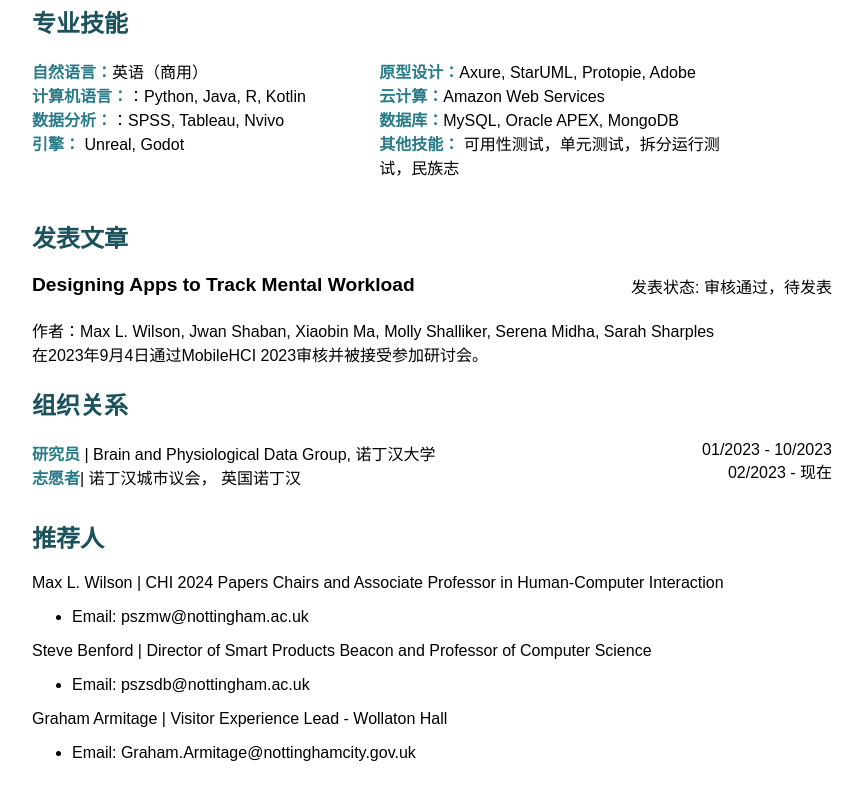
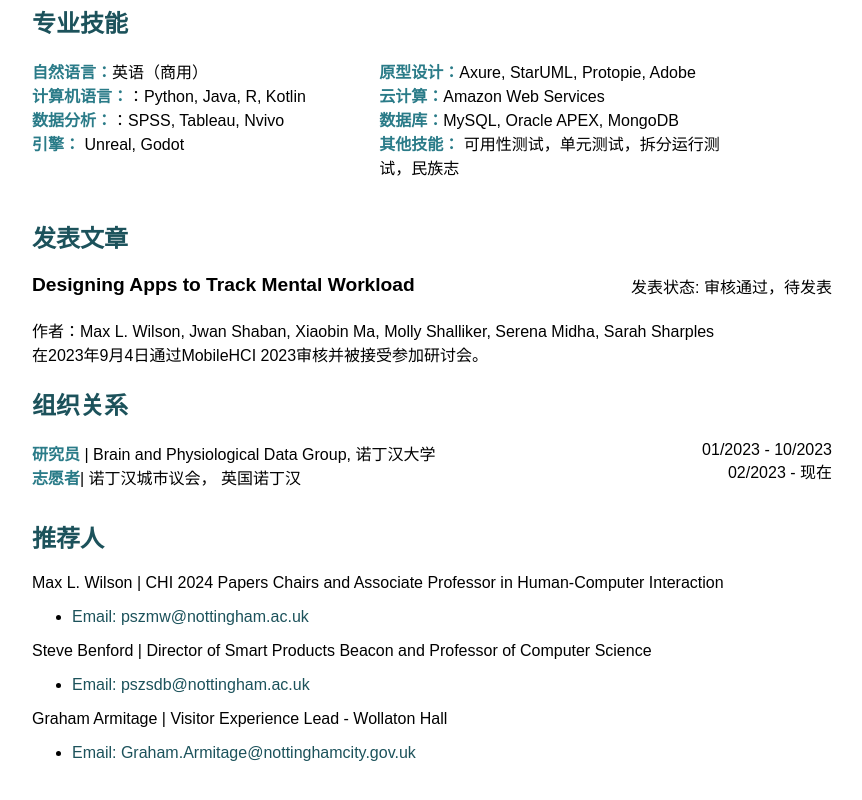
Before and after one commit to BluebowKnight/PersonalResume, a plain HTML site: page index.html in a window 1280 px wide. Shown: the part 1380-2180 px from the top of the page, without its empty margins (208-1070 px from the left). Drawn offline with Linux system fonts and the light colour scheme.

Commit message:
Update index.html

```diff
--- a/index.html
+++ b/index.html
@@ -239,19 +239,19 @@
             <p>Max L. Wilson | CHI 2024 Papers Chairs and Associate Professor in Human-Computer Interaction</p>
             <ul>
                 <li>
-                    Email: pszmw@nottingham.ac.uk
+                    <a href="mailto:pszmw@nottingham.ac.uk">Email: pszmw@nottingham.ac.uk</a>
                 </li>
             </ul>
             <p>Steve Benford | Director of Smart Products Beacon and Professor of Computer Science</p>
             <ul>
                 <li>
-                    Email: pszsdb@nottingham.ac.uk
+                    <a href="mailto:pszsdb@nottingham.ac.uk">Email: pszsdb@nottingham.ac.uk</a>
                 </li>
             </ul>
             <p>Graham Armitage | Visitor Experience Lead - Wollaton Hall </p>
             <ul>
                 <li>
-                    Email: Graham.Armitage@nottinghamcity.gov.uk
+                    <a href="mailto:Graham.Armitage@nottinghamcity.gov.uk">Email: Graham.Armitage@nottinghamcity.gov.uk</a>
                 </li>
             </ul>
         </div>
```
